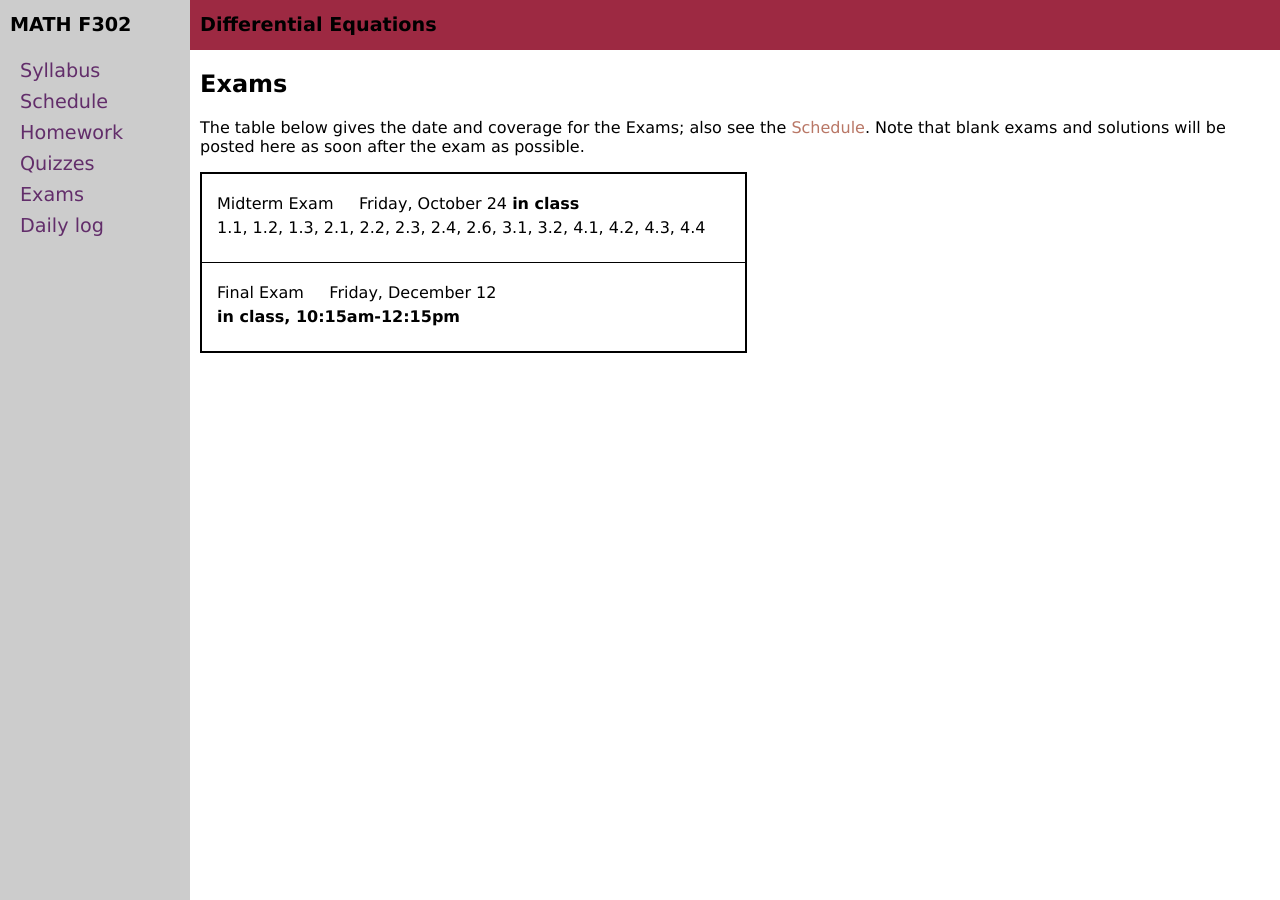
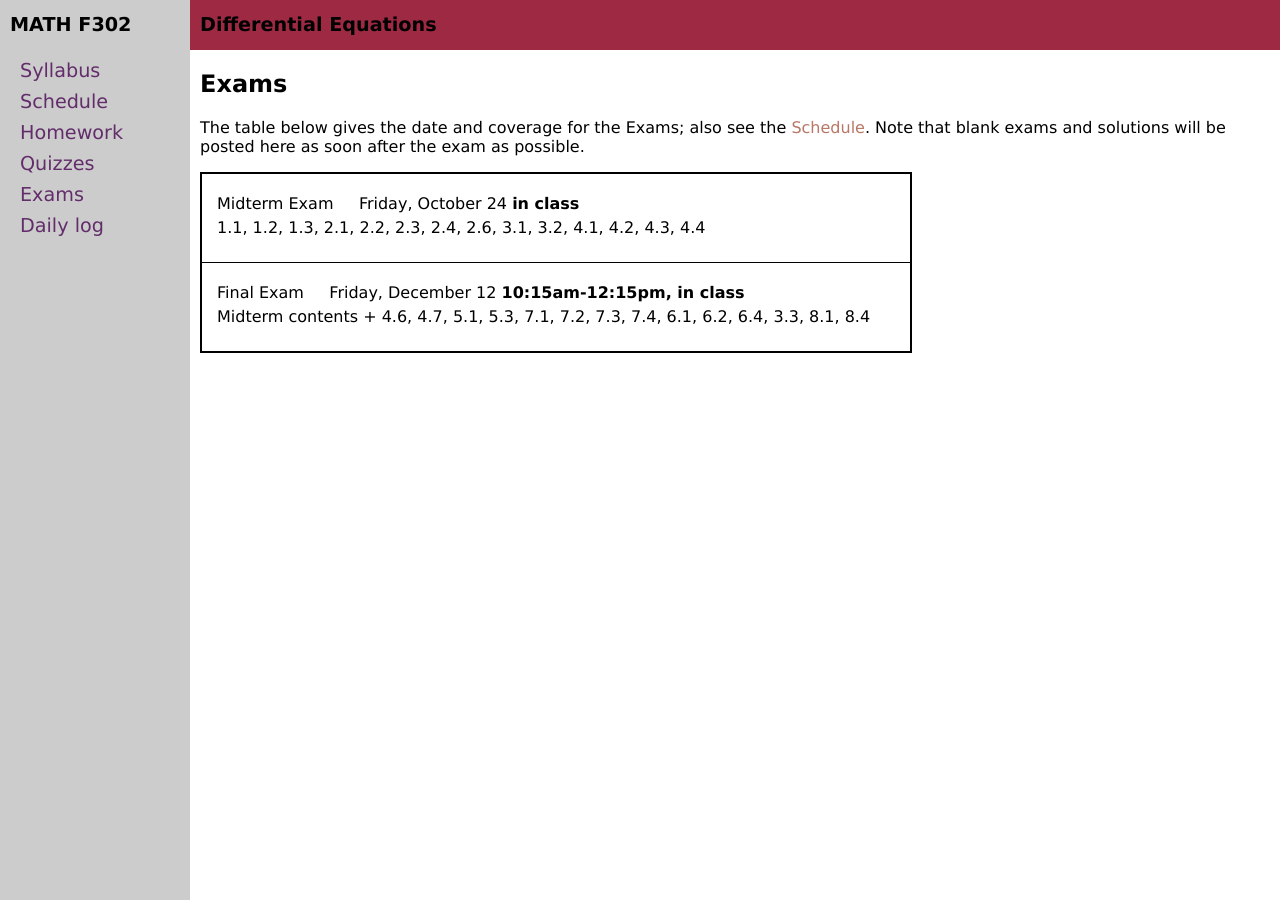
Before and after one commit to blackcurrantpi/ode, a Jekyll site: the page built from exams.md, in a window 1280 px wide. Built offline with Jekyll 4.4.1, drawn with Linux system fonts in a browser that asks for light colours.

Commit message:
upd exams and daily

```diff
--- a/_data/daily.yml
+++ b/_data/daily.yml
@@ -167,3 +167,14 @@ daily:
 - name: Monday 24 November
   description: Modelling with systems of first-order ODEs
   chapter: 3.3
+
+- name: Monday 1 December
+  description: TBD
+  chapter: 8.1
+
+- name: Wednesday 3 December
+  description: TBD
+  chapter: 8.4
+
+- name: Friday 5 December
+  description: review
--- a/_data/exams.yml
+++ b/_data/exams.yml
@@ -8,7 +8,7 @@ exams:
   #blank: midterm.pdf
   #solutions: midsolns.pdf
 - name: Final Exam
-  date: Friday, December 12
-  info: <b>in class, 10:15am-12:15pm</b>
+  date: Friday, December 12 <b>10:15am-12:15pm, in class</b>
+  info: Midterm contents + 4.6, 4.7, 5.1, 5.3, 7.1, 7.2, 7.3, 7.4, 6.1, 6.2, 6.4, 3.3, 8.1, 8.4
   #reviewguide: finalreview.pdf
   #rubric: finalrubric.pdf
```
